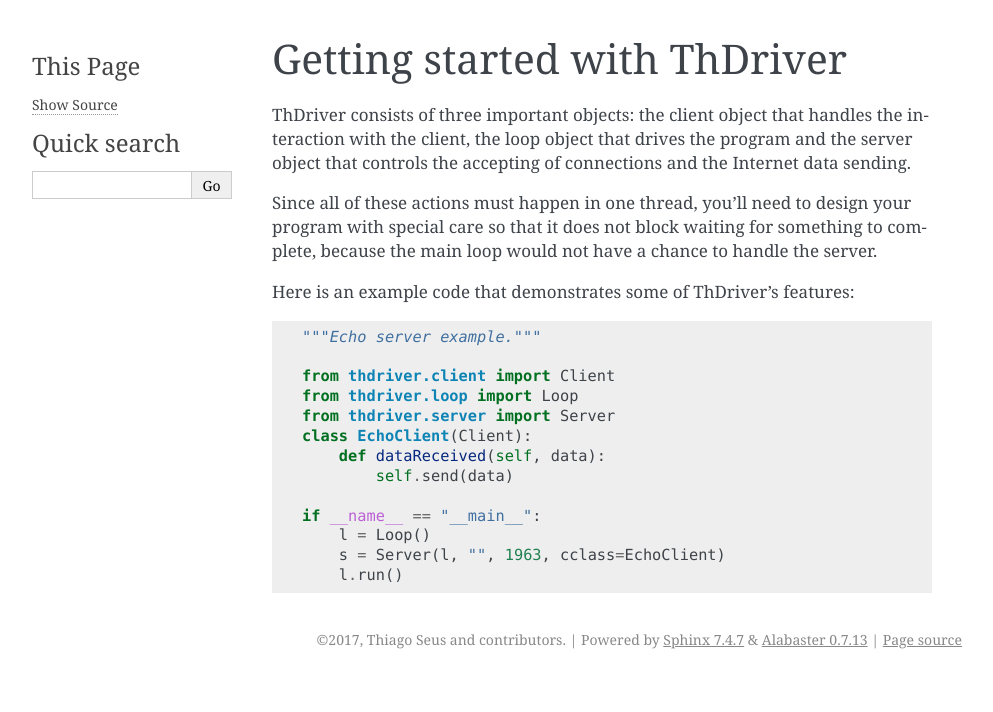
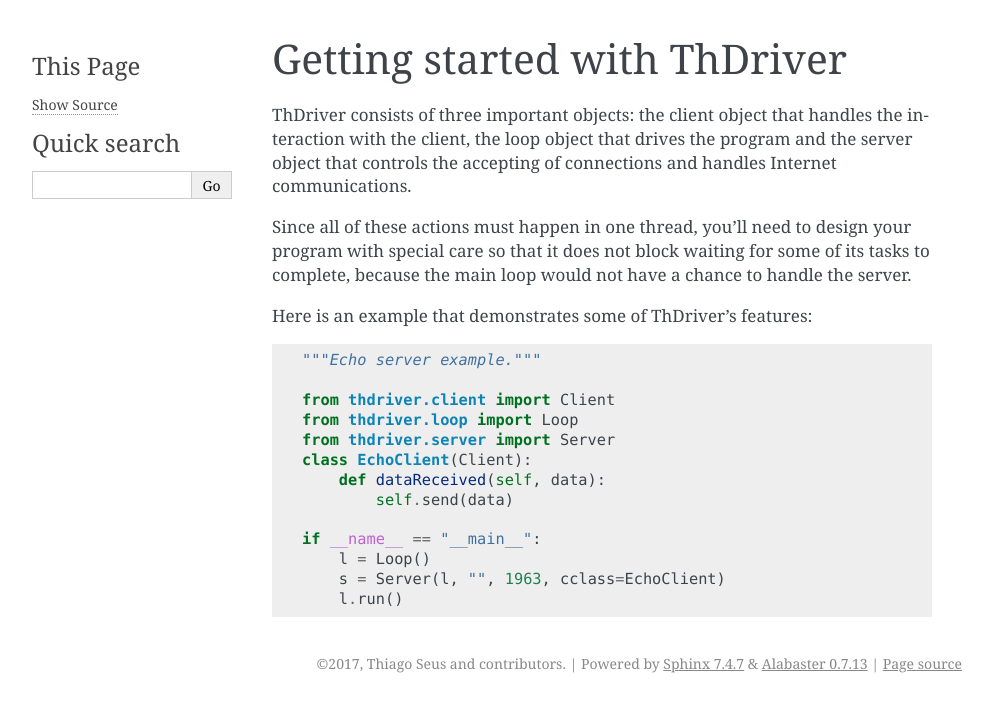
Before and after one commit to thgcode/thdriver, a Sphinx documentation site: the page built from doc/gettingstarted.rst, in a window 1280 px wide. Shown: the top 712 px of the page, without its empty margins (148-1141 px from the left). Built offline with Sphinx 7.4.7, drawn with Linux system fonts in a browser that asks for light colours.

Commit message:
Cleared up some parts of the documentation and fixed a typo

```diff
--- a/README.txt
+++ b/README.txt
@@ -21,4 +21,4 @@ of the project.
 How to help
 All the help is very appreciated. Code changes, documentation bug reports
 and general bug fixes can be done using a pull request or issue in
-github.
+GitHub.
--- a/doc/gettingstarted.rst
+++ b/doc/gettingstarted.rst
@@ -7,14 +7,14 @@ Getting started with ThDriver
 ThDriver consists of three important objects: the client object that
 handles the interaction with the client, the loop object that drives the
 program and the server object that controls the accepting of connections
-and the Internet data sending.
+and handles Internet communications.
 
 Since all of these actions must happen in one thread, you'll need to
 design your program with special care so that it does not block waiting
-for something to complete, because the main loop  would not have a chance to handle
+for some of its tasks to complete, because the main loop  would not have a chance to handle
 the server.
 
-Here is an example code that demonstrates some of ThDriver's
+Here is an example that demonstrates some of ThDriver's
 features::
 
     """Echo server example."""
```
